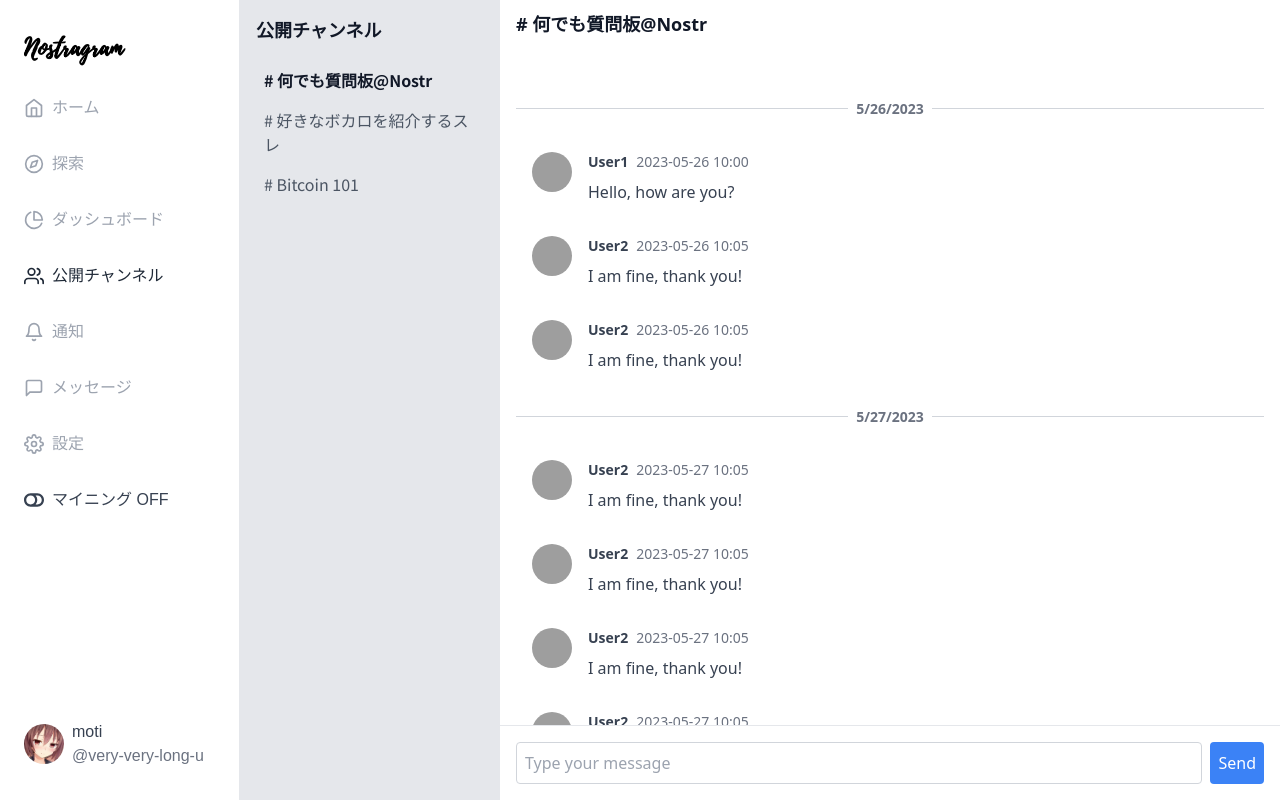
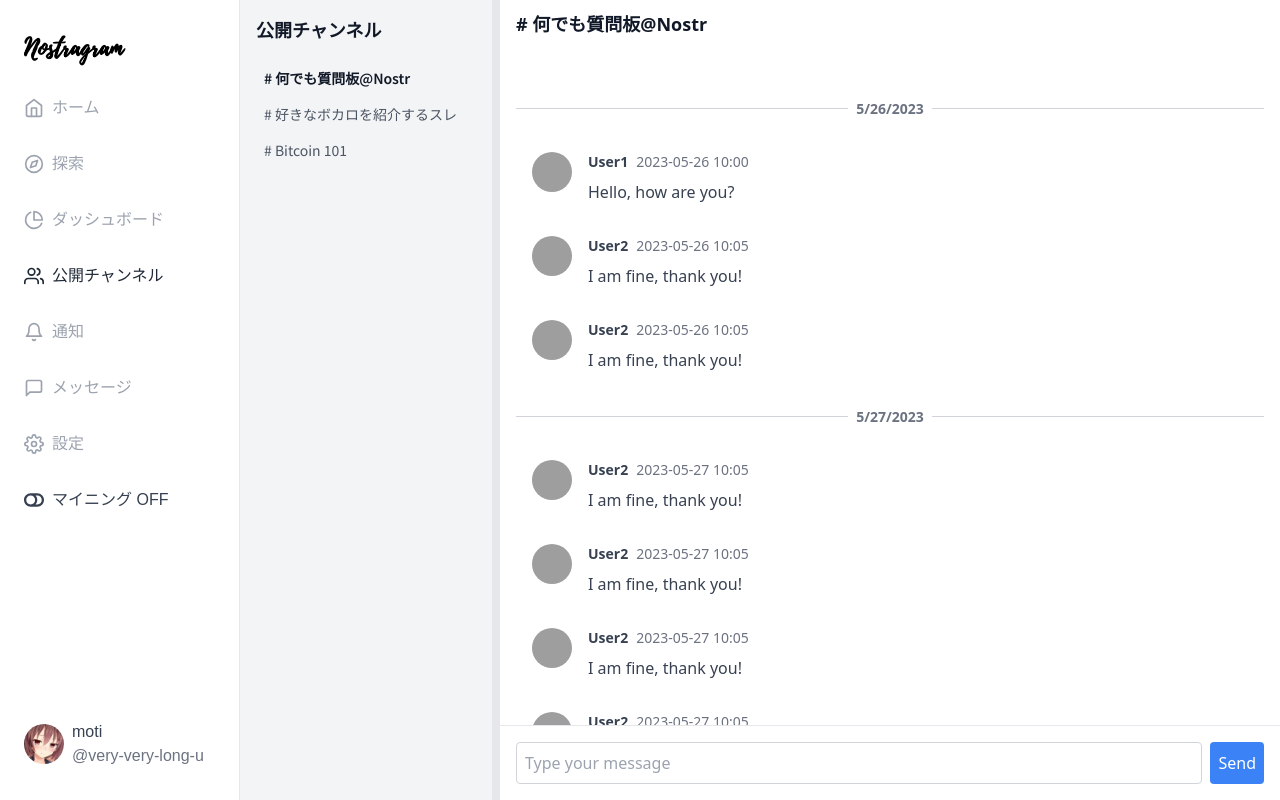
Before and after one commit to motxx/nostr-webclient, a React (Create React App) app: page /public-channel in a window 1280 px wide. Built offline with nearby package versions, Linux system fonts and the light colour scheme; grey boxes are pictures that could not be loaded; a web font is replaced by a local one.

Commit message:
feat: public channelの色調整

```diff
--- a/src/components/PublicChannel/PublicChannelList.tsx
+++ b/src/components/PublicChannel/PublicChannelList.tsx
@@ -20,14 +20,14 @@ const PublicChannelList: React.FC<PublicChannelListProps> = ({
   }
 
   return (
-    <div className="bg-gray-200 dark:bg-gray-800 p-4 h-full flex flex-col">
+    <div className="bg-gray-100 dark:bg-gray-950 border-r-8 border-gray-200 dark:border-gray-900 p-4 h-full flex flex-col">
       <h2 className="text-lg font-bold mb-4">公開チャンネル</h2>
       <ul className="flex-grow overflow-auto">
         {PublicChannels.map((channel) => (
           <li
             key={channel.id}
             onClick={() => handleChannelClick(channel)}
-            className={`cursor-pointer p-2 ${channel.id === selectedChannel.id ? 'font-bold' : 'text-gray-600 dark:text-gray-400'} hover:bg-gray-300 dark:hover:bg-gray-700 font-noto-sans rounded`}
+            className={`cursor-pointer p-2 ${channel.id === selectedChannel.id ? 'font-semibold text-gray-900 dark:text-gray-100' : 'text-gray-600 dark:text-gray-400'} hover:bg-gray-200 dark:hover:bg-gray-900 text-sm font-noto-sans rounded`}
           >
             # {channel.name}
           </li>
```
